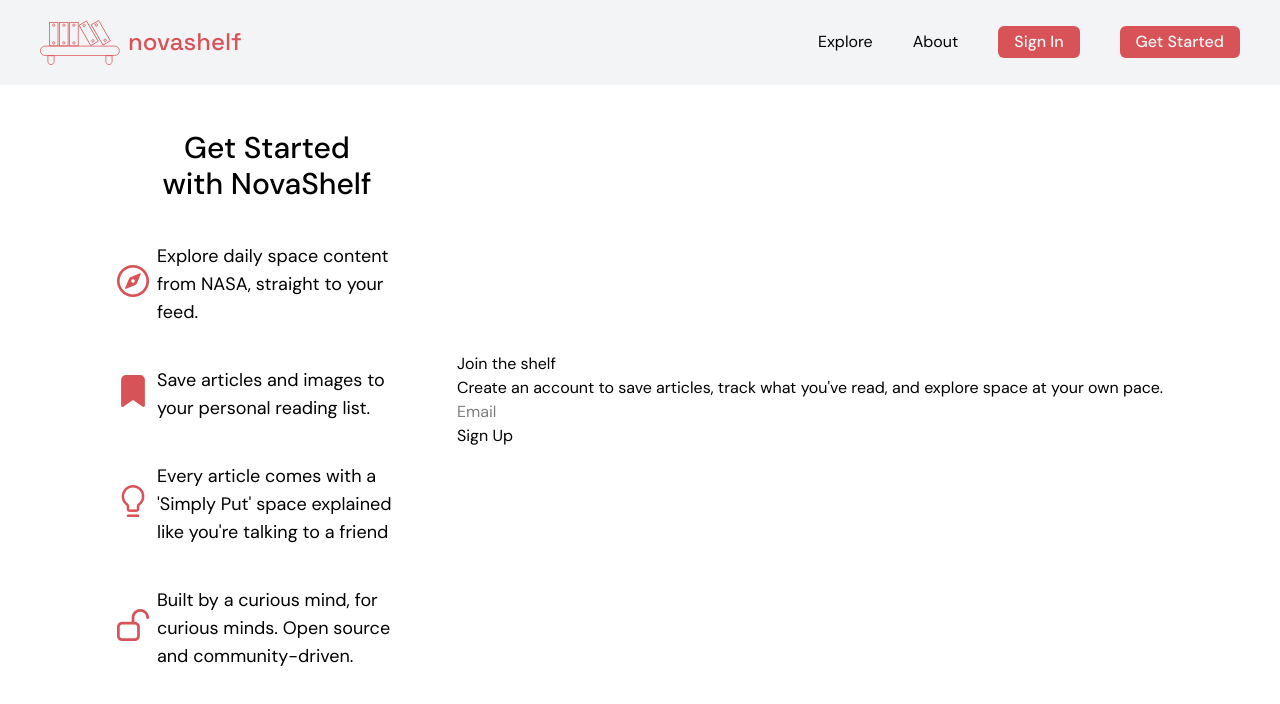
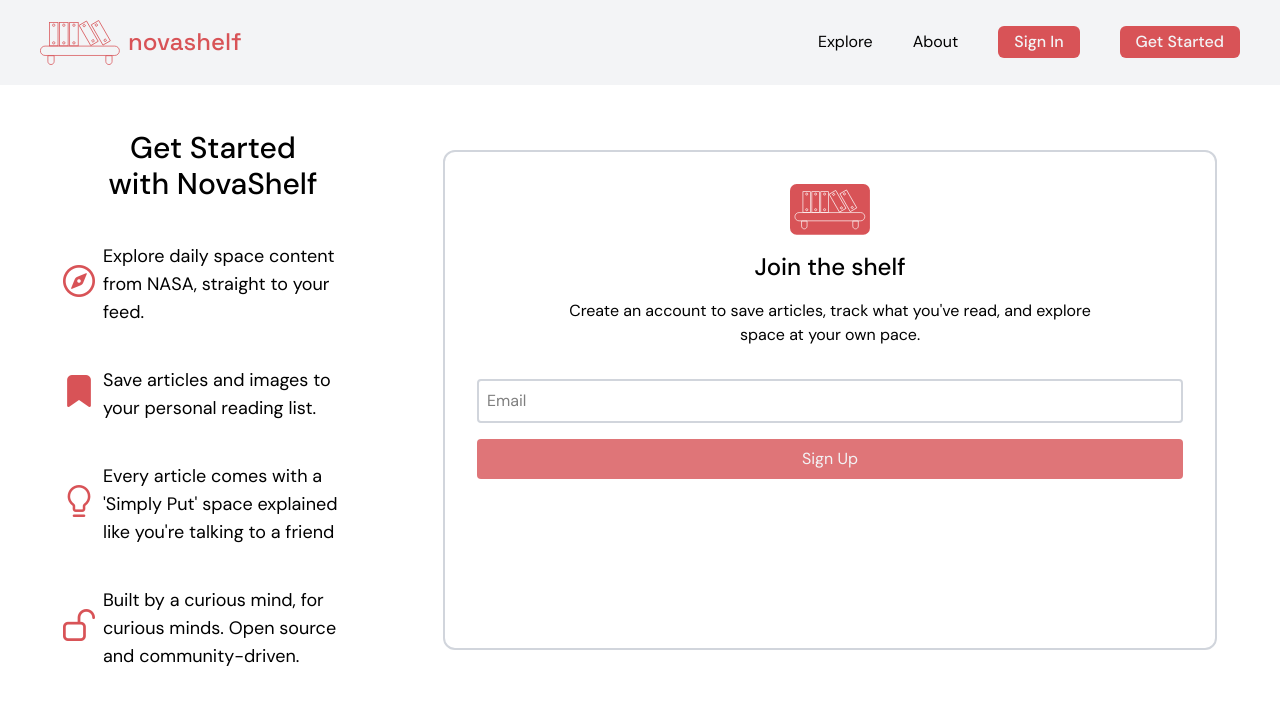
Before and after one commit to Orisabiyi/novashelf, a Vue app: page /sign-up in a window 1280 px wide. Shown: the top 704 px of the page. Built offline with nearby package versions, Linux system fonts and the light colour scheme.

Commit message:
style: enhance Signup component layout and styling; update Onboard view for better spacing

```diff
--- a/src/components/auth/Signup.vue
+++ b/src/components/auth/Signup.vue
@@ -1,20 +1,34 @@
 <script setup>
 import { ref } from "vue";
+import logoImg from "@/assets/novashelf-logo.svg";
 
 const email = ref("");
 </script>
 
 <template>
-  <div>
-    <h3>Join the shelf</h3>
-    <p>
+  <div
+    class="border-2 border-gray-300 rounded-xl h-[500px] p-8 2xl:w-1/3 flex flex-col items-center gap-4 text-center">
+    <figure class="w-20 h-auto">
+      <img :src="logoImg" alt="" class="w-full h-full inline-block" />
+    </figure>
+
+    <h3 class="text-2xl font-medium">Join the shelf</h3>
+
+    <p class="w-4/5">
       Create an account to save articles, track what you've read, and explore
       space at your own pace.
     </p>
 
-    <form>
-      <input type="email" placeholder="Email" v-model="email" class="block" />
-      <button>Sign Up</button>
+    <form
+      class="flex flex-col items-stretch justify-stretch w-full mt-4 space-y-4">
+      <input
+        type="email"
+        placeholder="Email"
+        v-model="email"
+        class="block border-2 border-gray-300 rounded-sm p-2 focus:outline-none" />
+      <button class="block bg-base-red/80 text-gray-100 p-2 rounded-sm">
+        Sign Up
+      </button>
     </form>
   </div>
 </template>
--- a/src/views/Onboard.vue
+++ b/src/views/Onboard.vue
@@ -4,7 +4,8 @@
 </script>
 
 <template>
-  <section class="h-screen flex items-center justify-center gap-10 px-10">
+  <section
+    class="h-screen flex items-center justify-center gap-20 px-10 py-5 2xl:px-48">
     <NovashelfFeature />
     <Signup />
   </section>
```
